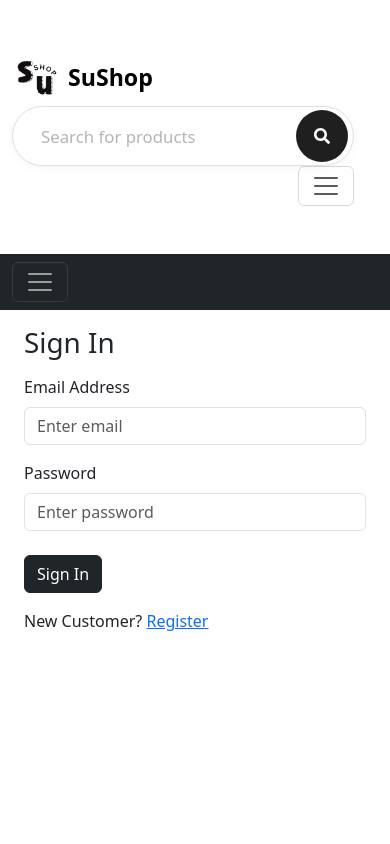
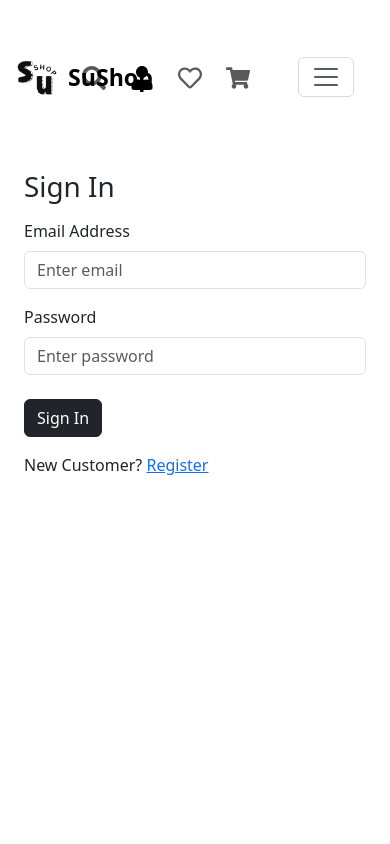
Before and after one commit to PoChuanSu/Pass-BootCamp-ECOM, a React (Create React App) app in the folder frontend/: page /login in a window 390 px wide. Shown: the top 844 px of the page. Built offline with nearby package versions, Linux system fonts and the light colour scheme.

Commit message:
Header-Responsive design

```diff
--- a/frontend/src/App.js
+++ b/frontend/src/App.js
@@ -4,13 +4,11 @@ import { ToastContainer } from "react-toastify"; // npm i react-toastify
 import "react-toastify/dist/ReactToastify.css";
 import Header from "./components/Header";
 import Footer from "./components/Footer";
-import MainMenu from "./components/MainMenu";
 
 const App = () => {
     return (
         <>
             <Header />
-            <MainMenu />
             <main className="py-3">
                 <Container>
                     <Outlet />
--- a/frontend/src/assets/styles/index.css
+++ b/frontend/src/assets/styles/index.css
@@ -99,3 +99,13 @@ table th {
 .search-btn:hover {
     background-color: #000;
 }
+
+.search-toggle::after {
+    display: none;
+}
+
+.search-dropdown {
+    position: static !important; /* ⬅️ key */
+    border: none;
+    box-shadow: none;
+}
--- a/frontend/src/components/Header.jsx
+++ b/frontend/src/components/Header.jsx
@@ -8,7 +8,7 @@ import {
     Row,
     Col,
 } from "react-bootstrap";
-import { FaShoppingCart, FaUser, FaRegHeart } from "react-icons/fa";
+import { FaShoppingCart, FaUser, FaRegHeart, FaSearch } from "react-icons/fa";
 import { LinkContainer } from "react-router-bootstrap"; // npm i react-router-bootstrap
 import { useSelector, useDispatch } from "react-redux";
 import { useLogoutMutation } from "../slices/usersApiSlice";
@@ -16,6 +16,8 @@ import { logout } from "../slices/authSlice";
 import SearchBox from "./SearchBox";
 import logo from "../assets/logo.png";
 import { resetCart } from "../slices/cartSlice";
+import MainMenu from "./MainMenu";
+import MenuLinks from "./MenuLinks";
 
 // npm i react-router-dom@6.8.2 downgrade to solve issue
 
@@ -41,10 +43,10 @@ const Header = () => {
 
     return (
         <header>
-            <Navbar expand="md" className="py-5">
+            <Navbar expand={false} className="py-5">
                 <Container>
                     <Row className="align-items-center w-100">
-                        <Col md={4}>
+                        <Col md={3} xs={4}>
                             <LinkContainer to="/">
                                 <Navbar.Brand className="fw-bold fs-3 d-flex align-items-center">
                                     <img
@@ -57,13 +59,27 @@ const Header = () => {
                                 </Navbar.Brand>
                             </LinkContainer>
                         </Col>
-                        <Col md={4} className="justify-content-center">
+                        <Col
+                            md={6}
+                            className="justify-content-center d-none d-md-block"
+                        >
                             <SearchBox />
                         </Col>
-                        <Col md={4} className="text-end">
-                            <Navbar.Toggle aria-controls="basic-navbar-nav" />
-                            <Navbar.Collapse id="basic-navbar-nav">
-                                <Nav className="ms-auto">
+                        <Col
+                            md={3}
+                            xs={8}
+                            className="d-flex justify-content-end align-items-center"
+                        >
+                            <Nav className="flex-row align-items-center gap-4">
+                                <Nav.Link
+                                    className="d-md-none"
+                                    data-bs-toggle="collapse"
+                                    data-bs-target="#mobileSearch"
+                                    aria-controls="mobileSearch"
+                                    aria-expanded="false"
+                                >
+                                    <FaSearch size={24} />
+                                </Nav.Link>
                                 {userInfo ? (
                                     <NavDropdown
                                         title={userInfo.name}
@@ -81,20 +97,17 @@ const Header = () => {
                                         </NavDropdown.Item>
                                     </NavDropdown>
                                 ) : (
-                                        <LinkContainer
-                                            className="px-4"
-                                            to="/login"
-                                        >
+                                    <LinkContainer to="/login">
                                         <Nav.Link>
                                             <FaUser size={24} />
                                         </Nav.Link>
                                     </LinkContainer>
                                 )}
-                                    <Nav.Link className="px-4">
+                                <Nav.Link>
                                     <FaRegHeart size={24} />
                                 </Nav.Link>
                                 <LinkContainer to="/cart">
-                                        <Nav.Link className="ps-4 position-relative">
+                                    <Nav.Link className="position-relative">
                                         <FaShoppingCart size={24} />
                                         {cartItems.length > 0 && (
                                             <Badge
@@ -110,12 +123,26 @@ const Header = () => {
                                         )}
                                     </Nav.Link>
                                 </LinkContainer>
+                                <Navbar.Toggle
+                                    aria-controls="mobile-menu"
+                                    className="ms-4 d-md-none"
+                                />
                             </Nav>
-                            </Navbar.Collapse>
                         </Col>
                     </Row>
+                    <Navbar.Collapse id="mobile-menu" className="mt-3">
+                        <MenuLinks vertical />
+                    </Navbar.Collapse>
                 </Container>
             </Navbar>
+            <div className="collapse d-md-none" id="mobileSearch">
+                <Container className="py-3">
+                    <SearchBox />
+                </Container>
+            </div>
+            <div className="d-none d-md-block">
+                <MainMenu />
+            </div>
         </header>
     );
 };
--- a/frontend/src/components/MainMenu.jsx
+++ b/frontend/src/components/MainMenu.jsx
@@ -1,14 +1,17 @@
-import { Navbar, Nav, NavDropdown, Container } from "react-bootstrap";
+import { Navbar, Nav, Container } from "react-bootstrap";
 import { LinkContainer } from "react-router-bootstrap";
 
 const MainMenu = () => {
     return (
         <Navbar bg="dark" variant="dark" expand="md" className="py-2">
             <Container>
-                <Navbar.Toggle aria-controls="main-menu-nav" />
+                <Navbar.Toggle
+                    aria-controls="main-menu-nav"
+                    className="d-md-none"
+                />
 
                 <Navbar.Collapse id="main-menu-nav">
-                    <Nav className="me-auto">
+                    <Nav>
                         <LinkContainer className="pe-4" to="/">
                             <Nav.Link>Home</Nav.Link>
                         </LinkContainer>
--- /dev/null
+++ b/frontend/src/components/MenuLinks.jsx
@@ -0,0 +1,27 @@
+import { Nav } from "react-bootstrap";
+import { LinkContainer } from "react-router-bootstrap";
+
+const MenuLinks = ({ vertical }) => (
+    <Nav className={vertical ? "flex-column" : ""}>
+        <LinkContainer to="/">
+            <Nav.Link>Home</Nav.Link>
+        </LinkContainer>
+        <LinkContainer to="/about">
+            <Nav.Link>About</Nav.Link>
+        </LinkContainer>
+        <LinkContainer to="/category">
+            <Nav.Link>Category</Nav.Link>
+        </LinkContainer>
+        <LinkContainer to="/cart">
+            <Nav.Link>Cart</Nav.Link>
+        </LinkContainer>
+        <LinkContainer to="/checkout">
+            <Nav.Link>Checkout</Nav.Link>
+        </LinkContainer>
+        <LinkContainer to="/contact">
+            <Nav.Link>Contact</Nav.Link>
+        </LinkContainer>
+    </Nav>
+);
+
+export default MenuLinks;
--- a/frontend/src/index.js
+++ b/frontend/src/index.js
@@ -11,6 +11,7 @@ import { HelmetProvider } from "react-helmet-async"; // npm i react-helmet-async
 import { Provider } from "react-redux";
 import store from "./store";
 import "bootstrap/dist/css/bootstrap.min.css";
+import "bootstrap/dist/js/bootstrap.bundle.min.js";
 import "./assets/styles/index.css";
 import App from "./App";
 import reportWebVitals from "./reportWebVitals";
```
Lines whose indentation alone changed are shown as unchanged.
